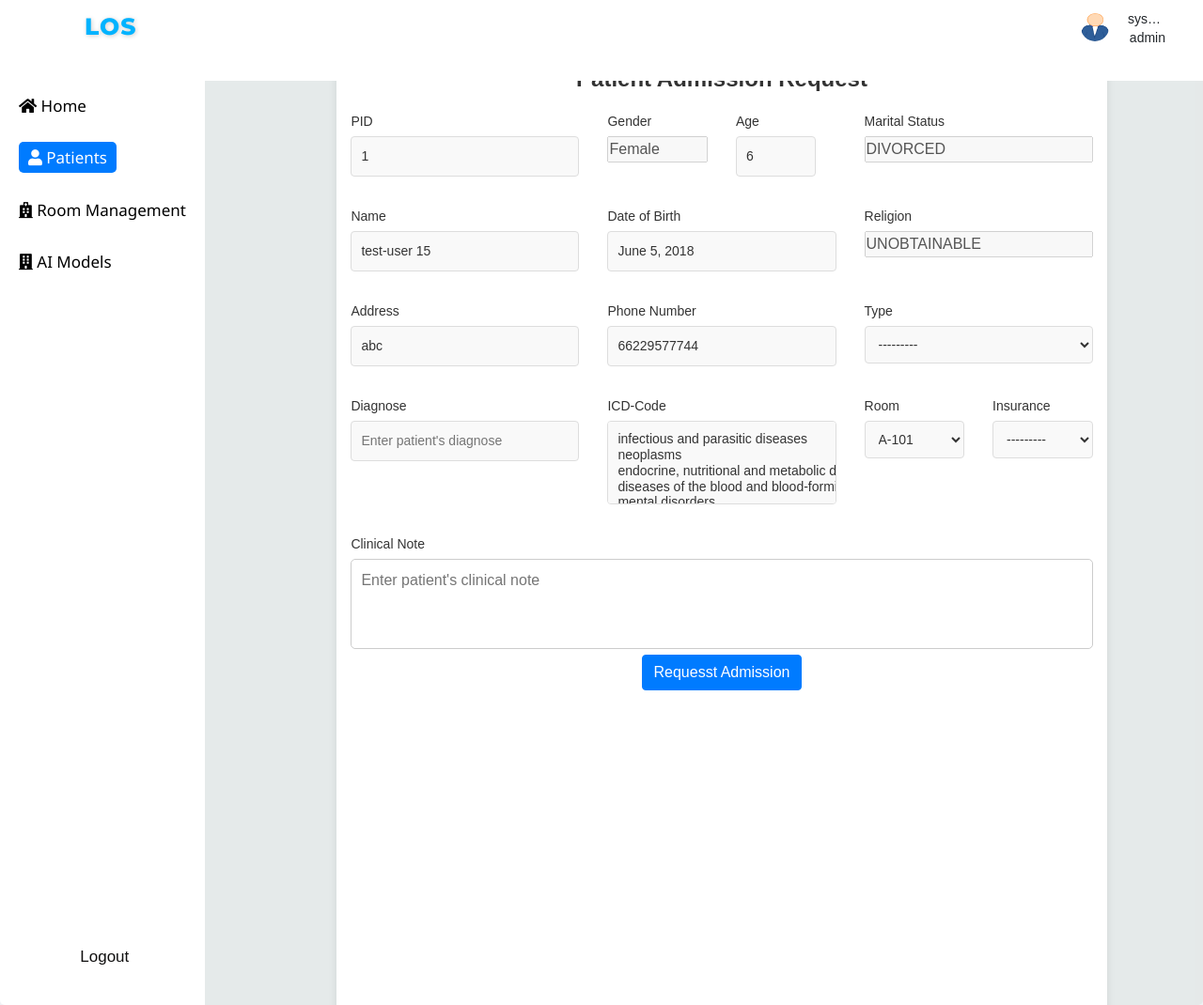
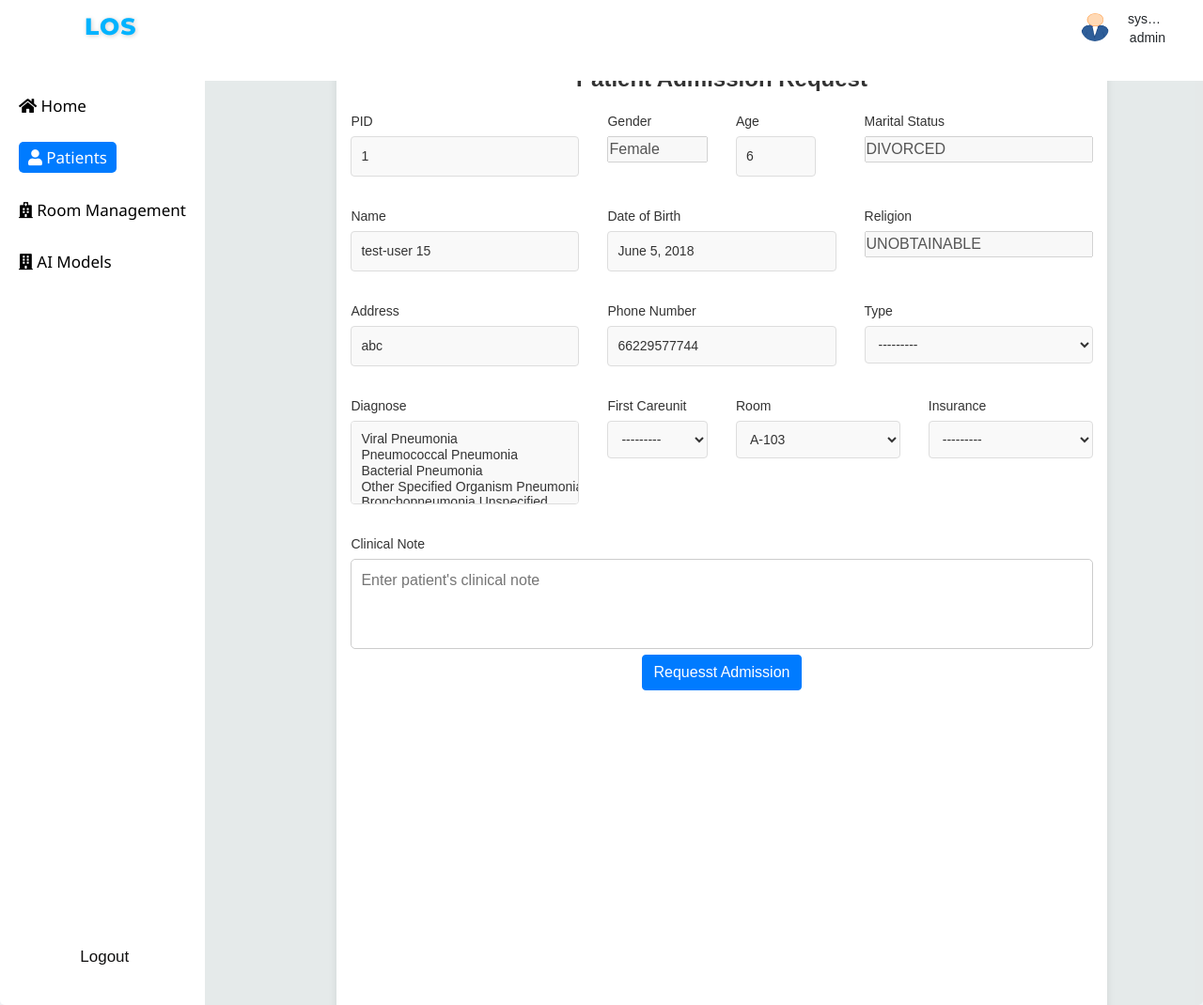
Before and after one commit to MinhPhuc1510/LengthOfStayPredictor, a Django app: page /patients/1/admission_info/create in a window 1280 px wide. Shown: the whole page at 94% size. Run offline with Django 4.2, Linux system fonts and the light colour scheme; a user stored in the database is signed in; data comes from the database, SQL or seed files in the repository; some libraries are stand-ins or nearby versions.

Commit message:
Update model

```diff
--- a/length_of_stay_prediction/prediction_app/forms.py
+++ b/length_of_stay_prediction/prediction_app/forms.py
@@ -7,30 +7,19 @@
         fields = '__all__'
 
 class AddNewAdmission(forms.ModelForm):
-    ICD_CODE = [
-        (0, ' infectious and parasitic diseases'),
-        (1, ' neoplasms'),
-        (2, ' endocrine, nutritional and metabolic diseases, and immunity disorders'),
-        (3, ' diseases of the blood and blood-forming organs'),
-        (4, ' mental disorders'),
-        (5, ' diseases of the nervous system and sense organs'),
-        (6, ' diseases of the circulatory system'),
-        (7, ' diseases of the respiratory system'),
-        (8, ' diseases of the digestive system'),
-        (9, ' diseases of the genitourinary system'),
-        (10, ' complications of pregnancy, childbirth, and the puerperium'),
-        (11, ' diseases of the skin and subcutaneous tissue'),
-        (12, ' diseases of the musculoskeletal system and connective tissue'),
-        (13, ' congenital anomalies'),
-        (14, ' certain conditions originating in the perinatal period'),
-        (15, ' symptoms, signs, and ill-defined conditions'),
-        (16, ' injury and poisoning'),
+    DIAGNOSIS = [
+        ('viral_pneumonia', 'Viral Pneumonia'),
+        ('pneumococcal_pneumonia', 'Pneumococcal Pneumonia'),
+        ('bacterial_pneumonia', 'Bacterial Pneumonia'),
+        ('other_specified_organism_pneumonia', 'Other Specified Organism Pneumonia'),
+        ('bronchopneumonia_unspecified', 'Bronchopneumonia Unspecified'),
+        ('unspecified_pneumonia', 'Unspecified Pneumonia'),
     ]
 
-    icd_code = forms.MultipleChoiceField(
-        choices=ICD_CODE,
+    diagnose = forms.MultipleChoiceField(
+        choices=DIAGNOSIS,
         widget=forms.SelectMultiple(attrs={
-            'id': 'icd_code',
+            'id': 'diagnose',
             'required': True,
         }),
     )
--- a/length_of_stay_prediction/prediction_app/models.py
+++ b/length_of_stay_prediction/prediction_app/models.py
@@ -115,12 +115,9 @@
     ]
 
     RELIGION_CHOICES = [
-        ('CATHOLIC', 'CATHOLIC'),
-        ('PROTESTANT QUAKER', 'PROTESTANT QUAKER'),
+        ('RELIGIOUS', 'RELIGIOUS'),
+        ('NOT SPECIFIED', 'NOT SPECIFIED'),
         ('UNOBTAINABLE', 'UNOBTAINABLE'),
-        ('JEWISH', 'JEWISH'),
-        ('NOT SPECIFIED', 'NOT SPECIFIED'),
-        ('OTHER', 'OTHER'),
     ]
 
     ETHNICITY_CHOICES = [
@@ -128,9 +125,7 @@
         ('BLACK/AFRICAN AMERICAN', 'BLACK/AFRICAN AMERICAN'),
         ('HISPANIC OR LATINO', 'HISPANIC OR LATINO'),
         ('ASIAN', 'ASIAN'),
-        ('UNABLE TO OBTAIN', 'UNABLE TO OBTAIN'),
-        ('UNKNOWN/NOT SPECIFIED  ', 'UNKNOWN/NOT SPECIFIED '),
-        ('OTHER', 'OTHER'),
+        ('OTHER/UNKNOWN', 'OTHER/UNKNOWN'),
     ]
     user = models.OneToOneField(User, on_delete=models.CASCADE)
     first_name = models.CharField(max_length=50)
@@ -171,6 +166,7 @@
         ('EMERGENCY', 'EMERGENCY'),
         ('ELECTIVE', 'ELECTIVE'),
         ('URGENT', 'URGENT'),
+        ('NEWBORN', 'NEWBORN'),
     ]
     LOS_CHOICES = [
         ('Less than 3 days', 'Less than 3 days'),
@@ -189,33 +185,17 @@
         ('Government', 'Government'),
         ('Self Pay', 'Self Pay')
     ]
-    ICD_CODE = [
-        ('0', ' infectious and parasitic diseases'),
-        ('1', ' neoplasms'),
-        ('2', ' endocrine, nutritional and metabolic diseases, and immunity disorders'),
-        ('3', ' diseases of the blood and blood-forming organs'),
-        ('4', ' mental disorders'),
-        ('5', ' diseases of the nervous system and sense organs'),
-        ('6', ' diseases of the circulatory system'),
-        ('7', ' diseases of the respiratory system'),
-        ('8', ' diseases of the digestive system'),
-        ('9', ' diseases of the genitourinary system'),
-        ('10', ' complications of pregnancy, childbirth, and the puerperium'),
-        ('11', ' diseases of the skin and subcutaneous tissue'),
-        ('12', ' diseases of the musculoskeletal system and connective tissue'),
-        ('13', ' congenital anomalies'),
-        ('14', ' certain conditions originating in the perinatal period'),
-        ('15', ' symptoms, signs, and ill-defined conditions'),
-        ('16', ' injury and poisoning'),
+    FIRST_CAREUNIT = [
+        ("ICU", "ICU"),
+        ("NICU", "NICU"),
     ]
-
     hadm_id = models.BigAutoField(primary_key=True)
     subject = models.ForeignKey(Patient, on_delete=models.CASCADE)
     insurance = models.TextField(max_length=10, choices=INSURANCE_CHOICES)
-    diagnose = models.TextField()
+    diagnose = models.JSONField()
     clinical_note = models.TextField(null=True, blank=True)
-    icd_code = models.JSONField()
     admission_type = models.CharField(max_length=10, choices=ADMISSION_TYPE_CHOICES)
+    first_careunit = models.TextField(max_length=4, choices=FIRST_CAREUNIT)
     los_number = models.IntegerField(null=True, blank=True)
     los_label = models.CharField(
         null=True, blank=True, max_length=20, choices=LOS_CHOICES)
--- a/length_of_stay_prediction/prediction_app/prediction_model/ml_model.py
+++ b/length_of_stay_prediction/prediction_app/prediction_model/ml_model.py
@@ -14,6 +14,17 @@
 from sklearn.svm import SVC
 from sklearn.preprocessing import LabelBinarizer, MultiLabelBinarizer
 from transformers import AutoTokenizer, AutoModel
+import os
+
+def singleton(cls):
+    instances = {}
+
+    def get_instance(*args, **kwargs):
+        if cls not in instances:
+            instances[cls] = cls(*args, **kwargs)
+        return instances[cls]
+
+    return get_instance
 
 GENDER = ['M', 'F']
 ADMISSION_TYPE = ["EMERGENCY", "NEWBORN", "ELECTIVE", "URGENT"]
@@ -43,13 +54,14 @@
              'other_specified_organism_pneumonia',
              'bronchopneumonia_unspecified',
             'unspecified_pneumonia']
+@singleton
 class LosModel:
     def __init__(self):
         self.selected_pipe = None
         self.new_train_pipe = None
+        self.current_directory = os.getcwd()
 
-    def load_model(self, model_file="/zserver/python-projects/LengthOfStayPredictor/length_of_stay_prediction/prediction_app/checkpoints/RandomForestClassifier.bin", text_embedding_model_path="/zserver/python-projects/LengthOfStayPredictor/length_of_stay_prediction/prediction_app/checkpoints/checkpoint-2286"):
-        # Load embedding model
+    def load_model(self, model_file=os.path.join(os.getcwd(), "prediction_app", "checkpoints", "RandomForestClassifier.bin"), text_embedding_model_path=os.path.join(os.getcwd(),  "prediction_app", "checkpoints", "checkpoint-2286")):
         print(f"Text Embedding Model loaded from {text_embedding_model_path}")
         self.text_embedding_model = AutoModel.from_pretrained(text_embedding_model_path)
         self.tokenizer = AutoTokenizer.from_pretrained(text_embedding_model_path)
--- a/length_of_stay_prediction/prediction_app/templates/add_new_admission.html
+++ b/length_of_stay_prediction/prediction_app/templates/add_new_admission.html
@@ -71,13 +71,13 @@
 			<div class="row">
 				<div class="col-4">
 					<label for="diagnose">Diagnose</label>
-					<input type="text" id="diagnose" name="diagnose" placeholder="Enter patient's diagnose" required>
-				</div>
-				<div class="col-4">
-					<label for="icd-code">ICD-Code</label>
-					{{ form.icd_code }}
+					{{ form.diagnose }}
 				</div>
 				<div class="col-2">
+					<label for="icd-code">First Careunit</label>
+					{{ form.first_careunit }}
+				</div>
+				<div class="col-3">
 					<label for="room">Room</label>
 					<select id="room" name="room" required>
 						{% for room in rooms %}
@@ -85,7 +85,7 @@
 						{% endfor %}
 					</select>
 				</div>
-				<div class="col-2">
+				<div class="col-3">
 					<label for="insurance">Insurance</label>
 						{{ form.insurance }}
 				</div>
--- a/length_of_stay_prediction/prediction_app/views/add_new_admission.py
+++ b/length_of_stay_prediction/prediction_app/views/add_new_admission.py
@@ -29,7 +29,7 @@
         # print(data)
 
         form = AddNewAdmission(data)
-        # print(form.errors)
+        print(form.errors)
         if form.is_valid():
             try:
                 admission = form.save()
@@ -44,7 +44,7 @@
                     "ETHNICITY": patient.ethnicity,
                     "MARITAL_STATUS": patient.marital_status,
                     "AGE": patient.age,
-                    "FIRST_CAREUNIT": "ICU"  # Assuming default value
+                    "FIRST_CAREUNIT": admission.first_careunit  # Assuming default value
                 }
                 X_input = pd.Series(X)
                 los_model = LosModel().load_model()  # Load your model
```
Also changed, not shown: length_of_stay_prediction/db.sqlite3, length_of_stay_prediction/prediction_app/migrations/0031_patient_first_careunit_and_more.py (added), length_of_stay_prediction/prediction_app/migrations/0032_remove_patient_first_careunit_and_more.py (added), length_of_stay_prediction/prediction_app/migrations/0033_remove_admission_icd_code_and_more.py (added), length_of_stay_prediction/prediction_app/migrations/0034_alter_admission_diagnose_and_more.py (added).
